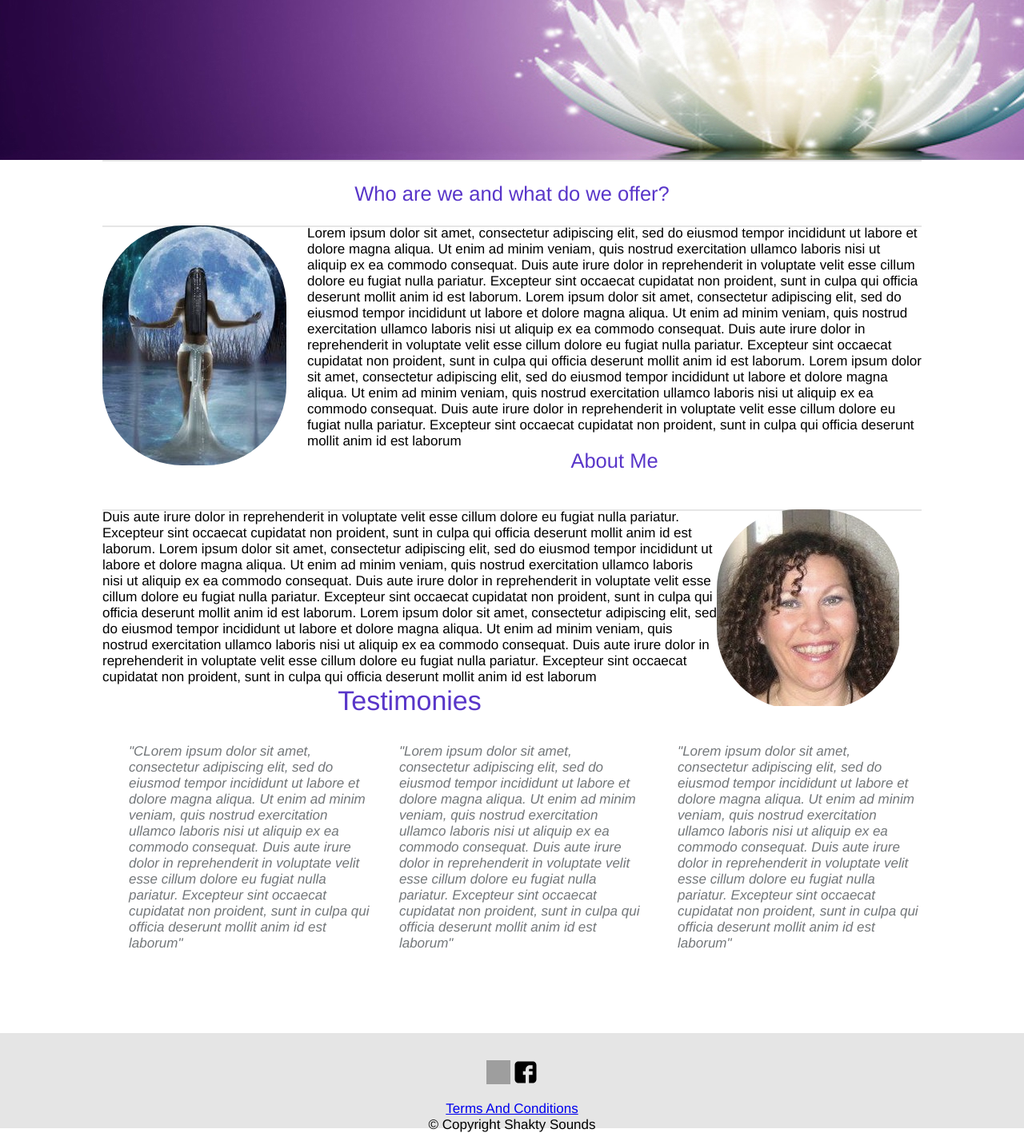
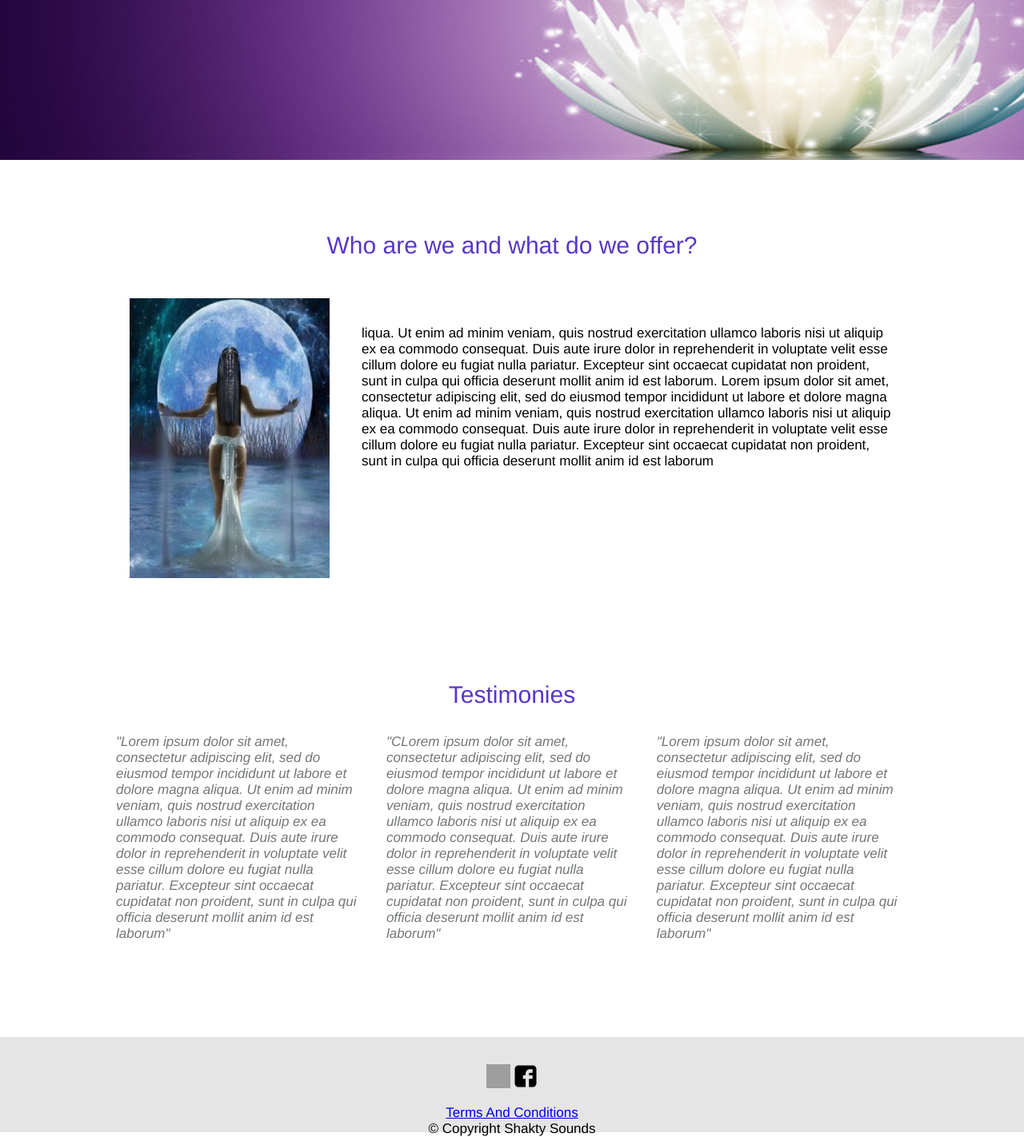
Before and after one commit to NickLiffen/sound-healing, a PHP site: page / in a window 1280 px wide. Shown: the part 434-1856 px from the top of the page at 80% size. Run offline with PHP 8.4, Linux system fonts and the light colour scheme; some libraries are stand-ins or nearby versions; grey boxes are pictures that could not be loaded.

Commit message:
changes to the home page

```diff
--- a/admin/inc/header.php
+++ b/admin/inc/header.php
@@ -4,6 +4,7 @@
 <meta charset="UTF-8">
 <title><?php echo $title; ?></title>
 <meta name="keywords" content="Sound, Healing, Relax">
+<meta name = "viewport" content="width=device-width, initial-scale=1">
 <meta name="description" content="Sound Healing to help cure the body of it's problems">
 <meta name="author" content="Nick Liffen, Lewis Wrightson">
 <meta http-equiv="Content-Script-Type" content="text/javascript">
--- a/css/style.css
+++ b/css/style.css
@@ -37,19 +37,11 @@ a:hover {
 @-o-viewport { width: device-width; }
 @viewport { width: device-width; }
 
-
-
-.circular {
-  width: 230px;
-  height: 300px;
-  border-radius: 100px;
-  -webkit-border-radius: 100px;
-  -moz-border-radius: 100px;
-  background: url(../img/sacred.png) no-repeat;
-  -webkit-filter: brightness(1.0) grayscale(0.2);
-  }
-
-
+#homeContainer
+{
+  width:80%;
+  margin:0 auto;
+}
 
   .circularOne {
   width: 230px;
@@ -62,62 +54,97 @@ a:hover {
   }
 
 
-  .headerTwo{
-    margin-left: 340px;
-    padding-bottom: 20px;
-  }
-
-#pictureBox{
- width:75%;
- position:relative;
- float:right;
+#textBox{
+ width:65%;
+ float:left;
+ font-size:1em;
+ margin:4em 0em 4em 0em;
 }
 
-#pictureBox1{
-  width:75%;
-  position:relative;
+#textBox1{
+  width:25%;
   float:left;
 }
+
+.homepicture
+{
+   float:left;
+   margin:2em;
+   width:25%;
+   display:block;
+   position:relative;
+}
+
+#homeImage
+{
+
+ width:250px;
+
+  height:350px;
+
+}
+
+
+.container
+{
+  display: inline-block;
+  font-size:1em;
+}
+
+
+
+
+
 
 .column-left{
   float: left;
   width: 33%;
-  padding-left: 33px;
+  padding:1em;
   font-style: oblique;
   color: #73777A;
 }
 
-.homePicture
-{
-  width:25%;
-  position:relative;
-  float:left;
-}
-
-.homePicture1
-{
-  width:25%;
-  position:relative;
-  float:right;
-}
 .oblique{
    font-style: oblique;
 }
 .column-right{
-  float: right;
+  float: left;
   width: 33%;
-  padding-left: 33px;
+  padding:1em;
   font-style: oblique;
   color: #73777A;
 }
 
 .column-center{
-  display: inline-block;
+  float:left;
   width: 33%;
-  padding-left: 33px;
+  padding:1em;
   font-style: oblique;
   color: #73777A;
 }
+
+
+@media screen and (max-width: 768px)
+{
+  .column-left, .column-right, .column-center
+  {
+    display:block;
+    width:100%;
+    float:none;
+    padding-bottom:2em;
+    padding-left:0px;
+    text-align:center;
+  }
+}
+
+@media screen and (max-width: 480px)
+{
+  .column-right
+  {
+    display:none;
+  }
+}
+
 
 
 #termsButton {
@@ -142,11 +169,7 @@ a:hover {
     margin-left: 100px;
   }
 
-#homeContainer
-{
-  width:80%;
-  margin:0 auto;
-}
+
 
 /* ------------------------------------------
   RESPONSIVE NAV STYLES
@@ -906,13 +929,6 @@ color: white;
 .centerLine{
   text-align:center;
   color: #5936c9;
-  font-weight:normal;
-  border-top: solid 2px #e6e6e6;
-  padding-top:1em;
-  padding-bottom: 1em;
-
-
-
 }
 
 #subwriting
--- a/inc/header.php
+++ b/inc/header.php
@@ -3,6 +3,7 @@
 <head>
 <title><?php echo $title; ?></title>
 <meta http-equiv="Content-Type" content="text/html; charset=UTF-8" />
+<meta name = "viewport" content="width=device-width, initial-scale=1">
 <meta property="og:title" content="Sound Healing" />
 <meta property="og:url" content="http://www.shaktysounds.com" />
 <meta property="og:image" content="../img/logo.png" />
--- a/index.php
+++ b/index.php
@@ -1,38 +1,46 @@
 <?php $title="Cheryl Torrance | Sound Healing" ; include( "inc/header.php"); ?>
-
-<!--<h1 class='center'>Sound Healing - Shakty Sounds</h1>-->
 
 <div id="banner">
 		<h1>Cheryl Torrance</h1>
 	</div>
 
-<div id = "homeContainer">
-<section class = "homeSection">
-<h1 class='centerLine'> Who are we and what do we offer?</h1>
-<div class ='homePicture'>
-<div class="circular"></div>
+<!-- FIRST SECTION -->
+
+<div id ="homeContainer">
+	<!-- Keeps the main text in 80% screen width -->
+<h1 id='contactwelcome'> Who are we and what do we offer?</h1>
+<!-- First title -->
+
+<!-- first picture -->
+<div class = 'homepicture'>
+<img src ="img/sacred.png" id ="homeImage"></img>
 </div>
-<div id = "pictureBox">
-<p class='textNextToPicture'>Lorem ipsum dolor sit amet, consectetur adipiscing elit, sed do eiusmod tempor incididunt ut labore et dolore magna aliqua. Ut enim ad minim veniam, quis nostrud exercitation ullamco laboris nisi ut aliquip ex ea commodo consequat. Duis aute irure dolor in reprehenderit in voluptate velit esse cillum dolore eu fugiat nulla pariatur. Excepteur sint occaecat cupidatat non proident, sunt in culpa qui officia deserunt mollit anim id est laborum. Lorem ipsum dolor sit amet, consectetur adipiscing elit, sed do eiusmod tempor incididunt ut labore et dolore magna aliqua. Ut enim ad minim veniam, quis nostrud exercitation ullamco laboris nisi ut aliquip ex ea commodo consequat. Duis aute irure dolor in reprehenderit in voluptate velit esse cillum dolore eu fugiat nulla pariatur. Excepteur sint occaecat cupidatat non proident, sunt in culpa qui officia deserunt mollit anim id est laborum. Lorem ipsum dolor sit amet, consectetur adipiscing elit, sed do eiusmod tempor incididunt ut labore et dolore magna aliqua. Ut enim ad minim veniam, quis nostrud exercitation ullamco laboris nisi ut aliquip ex ea commodo consequat. Duis aute irure dolor in reprehenderit in voluptate velit esse cillum dolore eu fugiat nulla pariatur. Excepteur sint occaecat cupidatat non proident, sunt in culpa qui officia deserunt mollit anim id est laborum</p>
+<!-- class to make it curved -->
+
+<!-- end of first picture -->
+<!-- Start of paragraph of text -->
+<div id = "textBox">
+<p class='textNextToPicture'>liqua. Ut enim ad minim veniam, quis nostrud exercitation ullamco laboris nisi ut aliquip ex ea commodo consequat. Duis aute irure dolor in reprehenderit in voluptate velit esse cillum dolore eu fugiat nulla pariatur. Excepteur sint occaecat cupidatat non proident, sunt in culpa qui officia deserunt mollit anim id est laborum. Lorem ipsum dolor sit amet, consectetur adipiscing elit, sed do eiusmod tempor incididunt ut labore et dolore magna aliqua. Ut enim ad minim veniam, quis nostrud exercitation ullamco laboris nisi ut aliquip ex ea commodo consequat. Duis aute irure dolor in reprehenderit in voluptate velit esse cillum dolore eu fugiat nulla pariatur. Excepteur sint occaecat cupidatat non proident, sunt in culpa qui officia deserunt mollit anim id est laborum</p>
 </div>
+<!-- end of paragraph of text -->
 
-</section>
-<section class = "homeSection">
-<h1 class='centerLine'>About Me</h1>
-<div class='paddingBottom'></div>
+
+<!-- END OF FIRST SECTION -->
+
+
+<!-- <h1 class='centerLine'>About Me</h1>
 <div class ='homePicture1'>
 <div class="circularOne"></div>
 </div>
-<div id = "pictureBox1">
+<div id = "textBox1">
 <p class='textNextToPictureOne'>Duis aute irure dolor in reprehenderit in voluptate velit esse cillum dolore eu fugiat nulla pariatur. Excepteur sint occaecat cupidatat non proident, sunt in culpa qui officia deserunt mollit anim id est laborum. Lorem ipsum dolor sit amet, consectetur adipiscing elit, sed do eiusmod tempor incididunt ut labore et dolore magna aliqua. Ut enim ad minim veniam, quis nostrud exercitation ullamco laboris nisi ut aliquip ex ea commodo consequat. Duis aute irure dolor in reprehenderit in voluptate velit esse cillum dolore eu fugiat nulla pariatur. Excepteur sint occaecat cupidatat non proident, sunt in culpa qui officia deserunt mollit anim id est laborum. Lorem ipsum dolor sit amet, consectetur adipiscing elit, sed do eiusmod tempor incididunt ut labore et dolore magna aliqua. Ut enim ad minim veniam, quis nostrud exercitation ullamco laboris nisi ut aliquip ex ea commodo consequat. Duis aute irure dolor in reprehenderit in voluptate velit esse cillum dolore eu fugiat nulla pariatur. Excepteur sint occaecat cupidatat non proident, sunt in culpa qui officia deserunt mollit anim id est laborum</p>
-</div>
-</section>
+</div> -->
+
+<div class="container">
+<h1 id='contactwelcome'>Testimonies</h1>
 
 
-<h1 class='centerLine'>Testimonies</h1>
 
-
-<div class="container">
    <div class="column-center">"Lorem ipsum dolor sit amet, consectetur adipiscing elit, sed do eiusmod tempor incididunt ut labore et dolore magna aliqua. Ut enim ad minim veniam, quis nostrud exercitation ullamco laboris nisi ut aliquip ex ea commodo consequat. Duis aute irure dolor in reprehenderit in voluptate velit esse cillum dolore eu fugiat nulla pariatur. Excepteur sint occaecat cupidatat non proident, sunt in culpa qui officia deserunt mollit anim id est laborum"</div>
    <div class="column-left">"CLorem ipsum dolor sit amet, consectetur adipiscing elit, sed do eiusmod tempor incididunt ut labore et dolore magna aliqua. Ut enim ad minim veniam, quis nostrud exercitation ullamco laboris nisi ut aliquip ex ea commodo consequat. Duis aute irure dolor in reprehenderit in voluptate velit esse cillum dolore eu fugiat nulla pariatur. Excepteur sint occaecat cupidatat non proident, sunt in culpa qui officia deserunt mollit anim id est laborum"</div>
    <div class="column-right">"Lorem ipsum dolor sit amet, consectetur adipiscing elit, sed do eiusmod tempor incididunt ut labore et dolore magna aliqua. Ut enim ad minim veniam, quis nostrud exercitation ullamco laboris nisi ut aliquip ex ea commodo consequat. Duis aute irure dolor in reprehenderit in voluptate velit esse cillum dolore eu fugiat nulla pariatur. Excepteur sint occaecat cupidatat non proident, sunt in culpa qui officia deserunt mollit anim id est laborum"</div>
```
